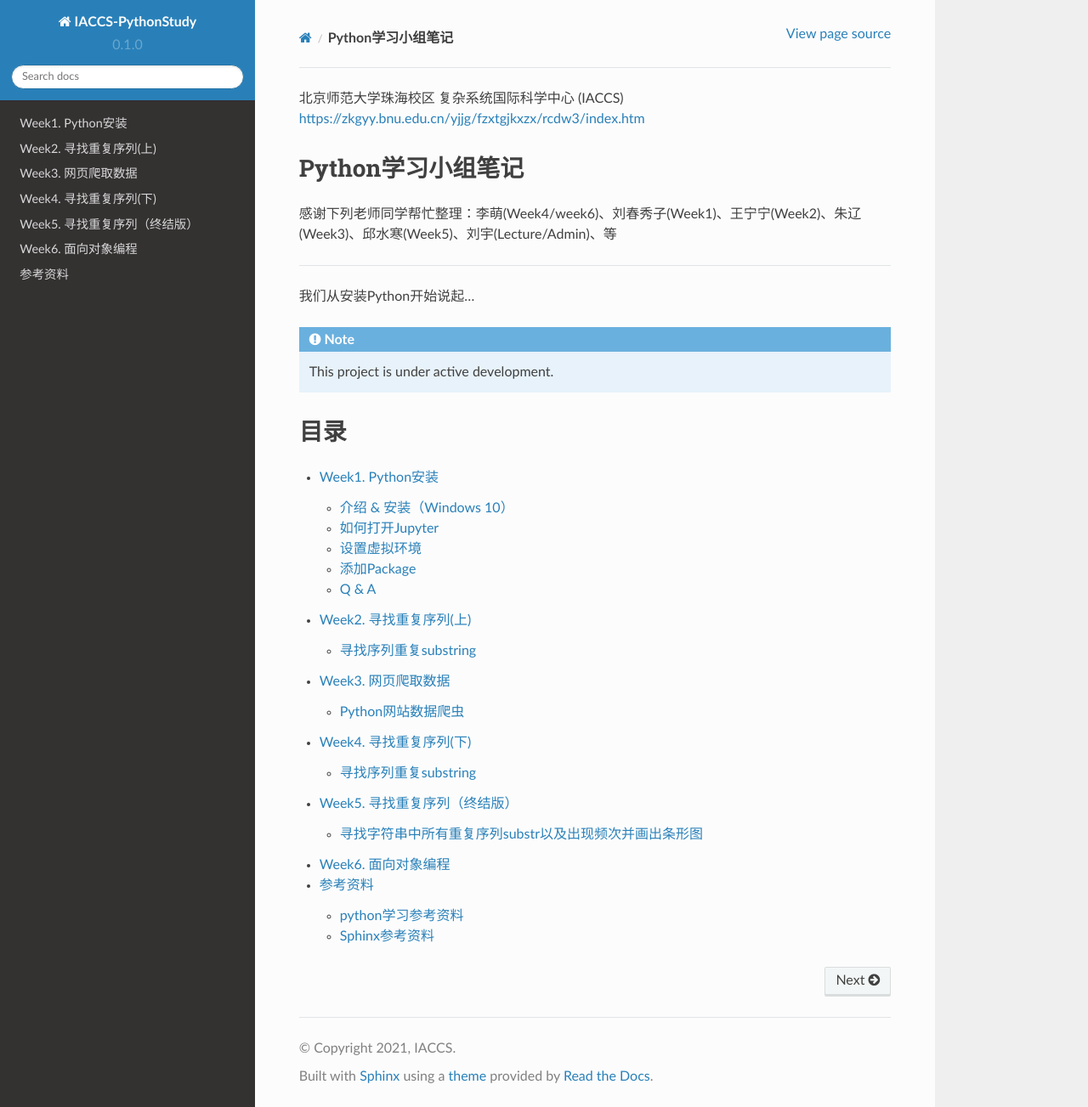
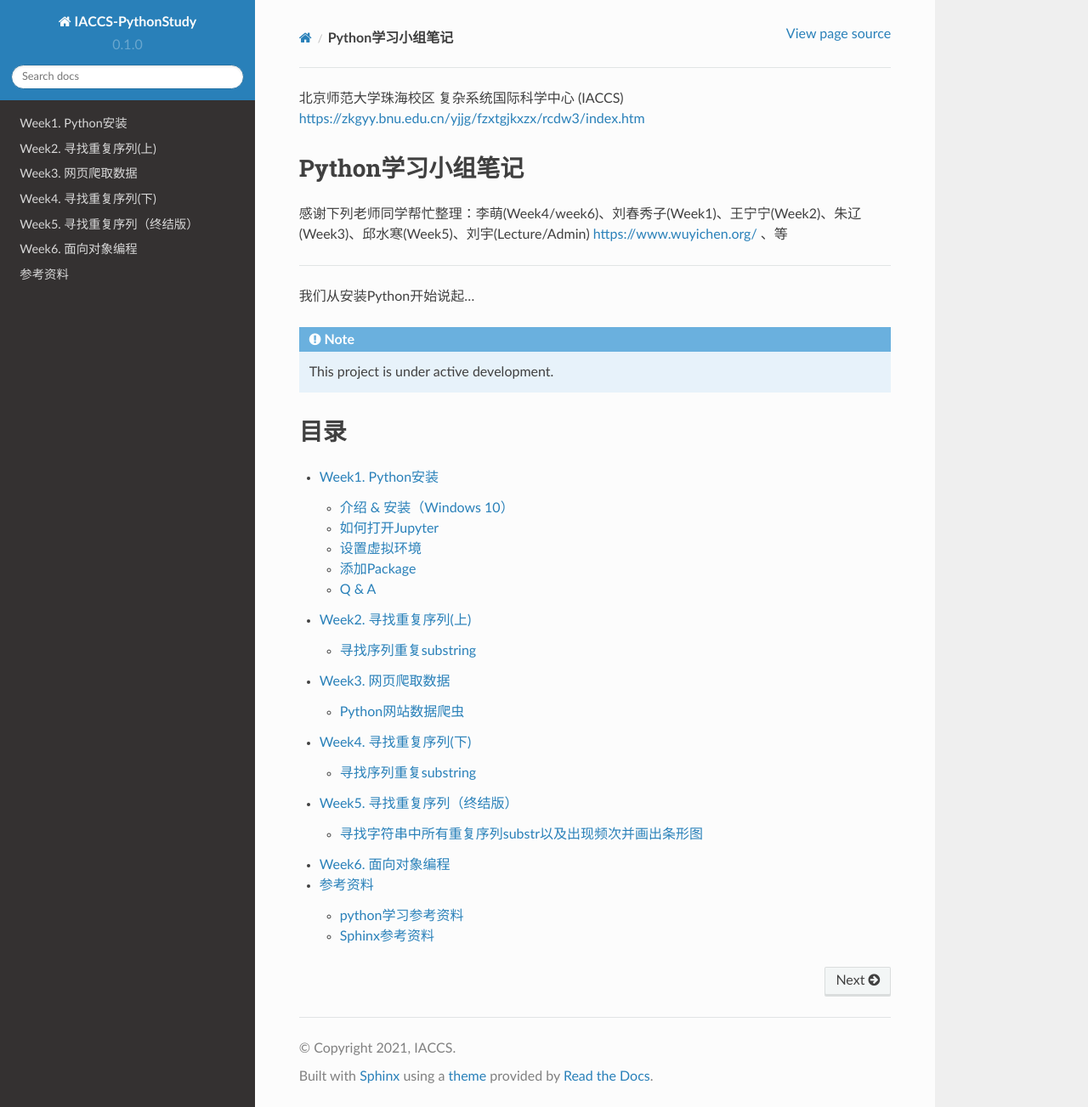
Before and after one commit to sandaowu/IACCS-Python-Study, a Sphinx documentation site: the page built from docs/source/index.rst, in a window 1280 px wide and 1303 px high. Shown: the whole window at 85% size. Built offline with Sphinx 7.4.7 and the Read the Docs theme 2.0.0, drawn with Linux system fonts in a browser that asks for light colours; some of the changed lines change nothing that is shown.

Commit message:
Update index.rst

```diff
--- a/docs/source/index.rst
+++ b/docs/source/index.rst
@@ -4,7 +4,7 @@
 **Python学习小组笔记**
 --------
 
-感谢下列老师同学帮忙整理：李萌(Week4/week6)、刘春秀子(Week1)、王宁宁(Week2)、朱辽(Week3)、邱水寒(Week5)、刘宇(Lecture/Admin)、等
+感谢下列老师同学帮忙整理：李萌(Week4/week6)、刘春秀子(Week1)、王宁宁(Week2)、朱辽(Week3)、邱水寒(Week5)、刘宇(Lecture/Admin) https://www.wuyichen.org/ 、等
 
 
 
```
